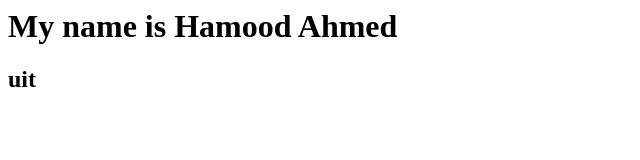
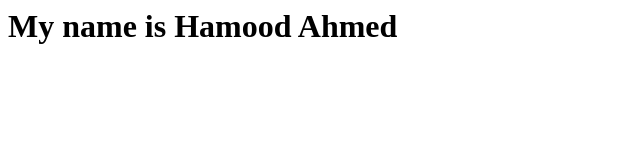
Before and after one commit to hamoodahmed/Job-Concurrency, a website: page index.html in a window 1280 px wide. Shown: the full height of the page, 0-640 px from the left. Drawn offline with Linux system fonts and the light colour scheme.

Commit message:
index.html

```diff
--- a/index.html
+++ b/index.html
@@ -1,2 +1 @@
 <h1>My name is Hamood Ahmed</h1>
-<h2>uit</h2>
```
